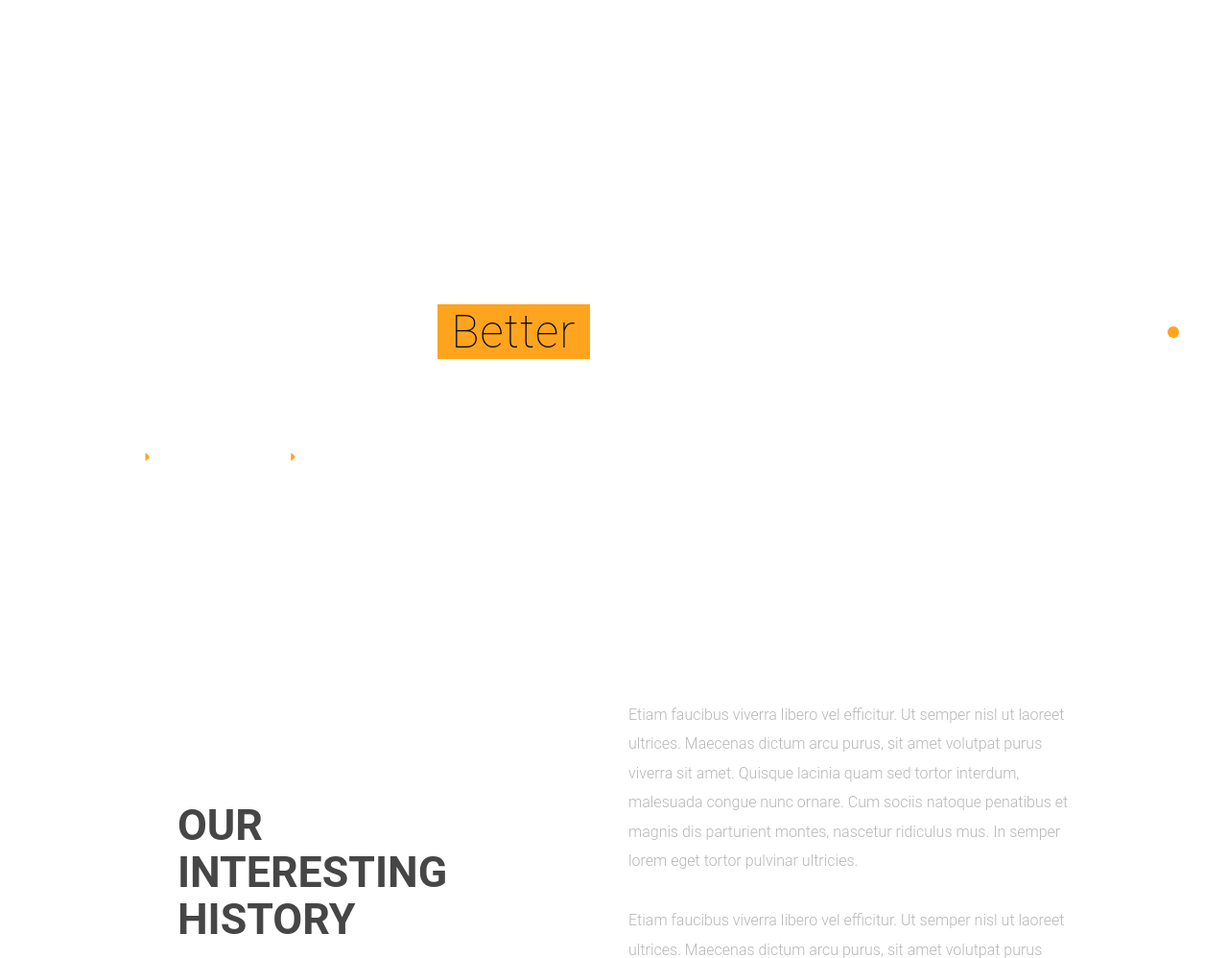
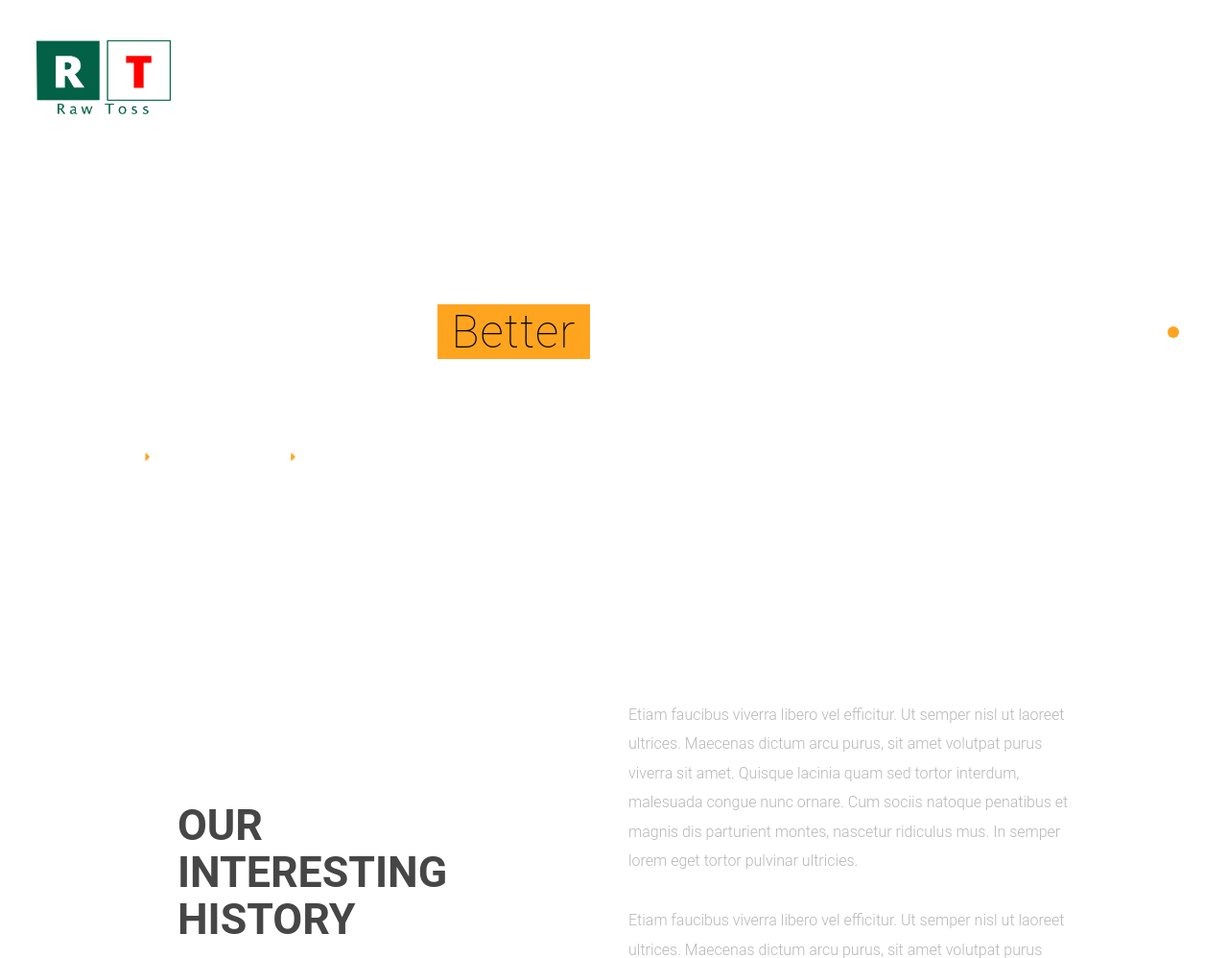
Before and after one commit to yathishc/dummy-site, a plain HTML site: page index.html in a window 1280 px wide. Shown: the top 998 px of the page at 96% size. Drawn offline with Linux system fonts and the light colour scheme.

Commit message:
updated the logo

```diff
--- a/css/style.css
+++ b/css/style.css
@@ -83,7 +83,8 @@ label {
 /*-- Logo --*/
 
 .logo {
-	width: 60%;
+	width: 140px;
+	height: 80px;
 	float: left;
 }
 
--- a/index.html
+++ b/index.html
@@ -69,7 +69,9 @@
 									<span class="icon-bar"></span>
 									<span class="icon-bar"></span>
 								</button>
-						<h1><a class="navbar-brand" href="index.html"><span>Logo Here</span></a></h1>
+						<h1><a class="navbar-brand" href="index.html">
+							<img class="logo" src="./images/logo.png">
+						</a></h1>
 					</div>
 					<!-- Collect the nav links, forms, and other content for toggling -->
 					<div class="collapse navbar-collapse nav-wil" id="bs-example-navbar-collapse-1">
```
Also changed, not shown: images/logo.png (added).
